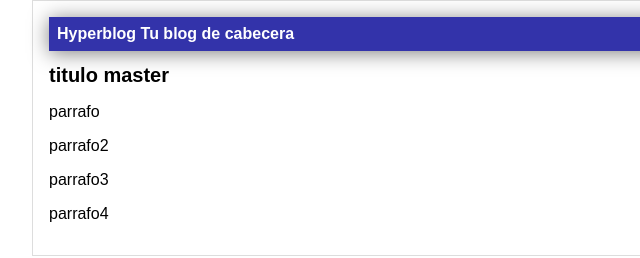
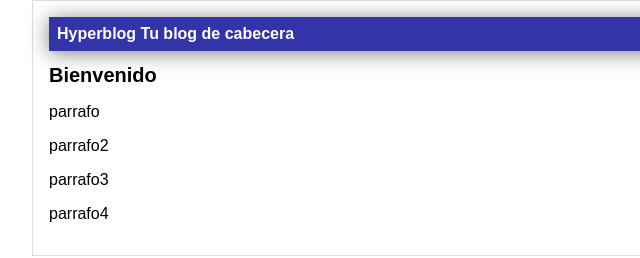
Before and after one commit to andres1521/HYPERBLOG, a plain HTML site: page index.html in a window 1280 px wide. Shown: the full height of the page, 143-783 px from the left. Drawn offline with Linux system fonts and the light colour scheme.

Commit message:
prueba de cambio desde web
probando

```diff
--- a/index.html
+++ b/index.html
@@ -14,7 +14,7 @@
             <span id="tagline">Tu blog de cabecera</span>
         </div>
         <div id="post">
-        <h1 h1>titulo master</h1>
+        <h1 h1>Bienvenido</h1>
         <p>parrafo</p>
         <p>parrafo2</p>
         <p>parrafo3</p>
```
